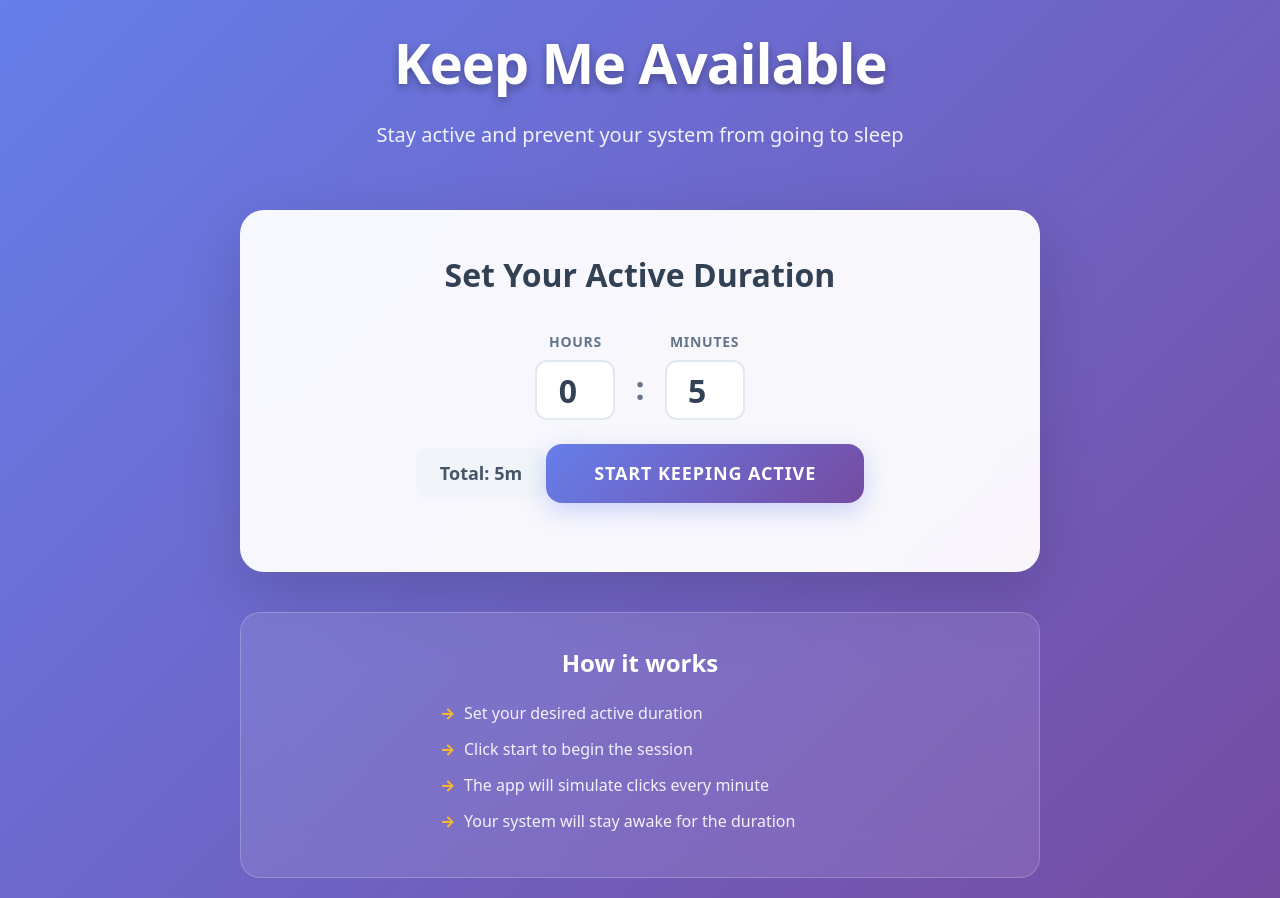
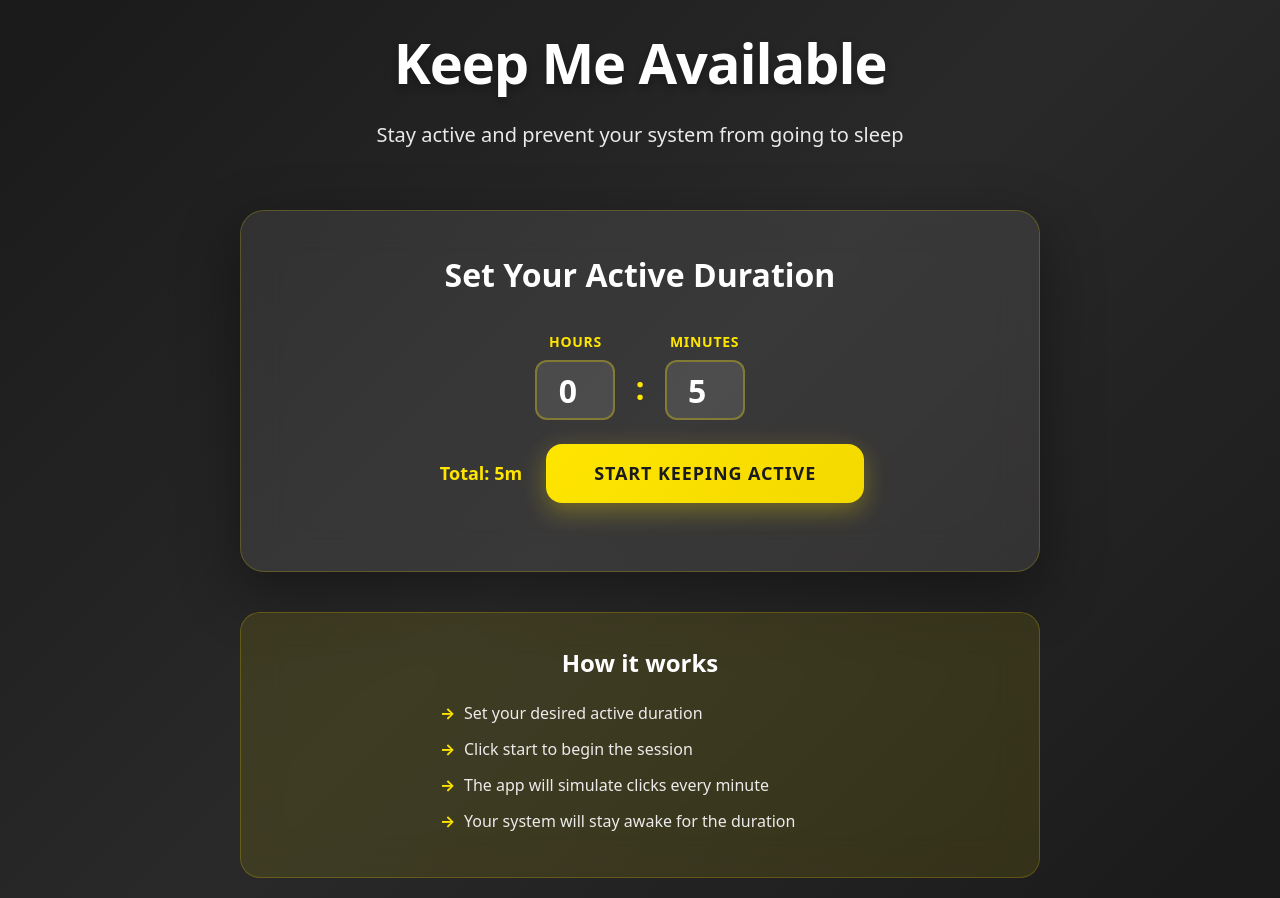
Before and after one commit to neerajdhurandher/keep-me-available, a Next.js app: page /home in a window 1280 px wide. Built offline with nearby package versions, Linux system fonts and the light colour scheme.

Commit message:
update the color theme

```diff
--- a/src/app/globals.css
+++ b/src/app/globals.css
@@ -17,14 +17,14 @@ html, body {
 }
 
 ::-webkit-scrollbar-track {
-  background: rgba(0, 0, 0, 0.1);
+  background: rgba(27, 26, 26, 0.3);
 }
 
 ::-webkit-scrollbar-thumb {
-  background: rgba(0, 0, 0, 0.3);
+  background: rgba(255, 230, 0, 0.6);
   border-radius: 4px;
 }
 
 ::-webkit-scrollbar-thumb:hover {
-  background: rgba(0, 0, 0, 0.5);
+  background: rgba(255, 230, 0, 0.8);
 }
--- a/src/app/home/styles/home.css
+++ b/src/app/home/styles/home.css
@@ -1,6 +1,6 @@
 .home-container {
   min-height: 100vh;
-  background: linear-gradient(135deg, #667eea 0%, #764ba2 100%);
+  background: linear-gradient(135deg, #1b1a1a 0%, #2a2929 50%, #1b1a1a 100%);
   display: flex;
   align-items: center;
   justify-content: center;
@@ -41,18 +41,18 @@
 }
 
 .timer-card {
-  background: rgba(255, 255, 255, 0.95);
+  background: rgba(255, 255, 255, 0.08);
   backdrop-filter: blur(20px);
   border-radius: 24px;
   padding: 40px;
-  box-shadow: 0 20px 60px rgba(0, 0, 0, 0.15);
-  border: 1px solid rgba(255, 255, 255, 0.2);
+  box-shadow: 0 20px 60px rgba(0, 0, 0, 0.4);
+  border: 1px solid rgba(255, 230, 0, 0.2);
 }
 
 .card-title {
   font-size: 2rem;
   font-weight: 700;
-  color: #334155;
+  color: #ffffff;
   margin-bottom: 32px;
 }
 
@@ -74,7 +74,7 @@
 .input-label {
   font-size: 0.875rem;
   font-weight: 600;
-  color: #64748b;
+  color: #ffe600;
   text-transform: uppercase;
   letter-spacing: 0.05em;
 }
@@ -85,40 +85,39 @@
   font-size: 2rem;
   font-weight: 700;
   text-align: center;
-  border: 2px solid #e2e8f0;
+  border: 2px solid rgba(255, 230, 0, 0.3);
   border-radius: 12px;
-  background: white;
-  color: #334155;
+  background: rgba(255, 255, 255, 0.1);
+  color: #ffffff;
   transition: all 0.2s ease;
 }
 
 .time-input:focus {
   outline: none;
-  border-color: #667eea;
-  box-shadow: 0 0 0 3px rgba(102, 126, 234, 0.1);
+  border-color: #ffe600;
+  box-shadow: 0 0 0 3px rgba(255, 230, 0, 0.2);
 }
 
 .input-separator {
   font-size: 2rem;
   font-weight: 700;
-  color: #64748b;
+  color: #ffe600;
   margin-bottom: 8px;
 }
 
 .duration-display {
   font-size: 1.125rem;
   font-weight: 600;
-  color: #475569;
+  color: #ffe600;
   margin-bottom: 32px;
   padding: 12px 24px;
-  background: #f1f5f9;
   border-radius: 12px;
   display: inline-block;
 }
 
 .start-button {
-  background: linear-gradient(135deg, #667eea 0%, #764ba2 100%);
-  color: white;
+  background: linear-gradient(135deg, #ffe600 0%, #f4d900 100%);
+  color: #1b1a1a;
   border: none;
   padding: 16px 48px;
   font-size: 1.125rem;
@@ -128,12 +127,13 @@
   transition: all 0.2s ease;
   text-transform: uppercase;
   letter-spacing: 0.05em;
-  box-shadow: 0 8px 25px rgba(102, 126, 234, 0.3);
+  box-shadow: 0 8px 25px rgba(255, 230, 0, 0.3);
 }
 
 .start-button:hover:not(:disabled) {
   transform: translateY(-2px);
-  box-shadow: 0 12px 35px rgba(102, 126, 234, 0.4);
+  box-shadow: 0 12px 35px rgba(255, 230, 0, 0.5);
+  background: linear-gradient(135deg, #f4d900 0%, #e6c200 100%);
 }
 
 .start-button:active:not(:disabled) {
@@ -146,11 +146,11 @@
 }
 
 .info-section {
-  background: rgba(255, 255, 255, 0.1);
+  background: rgba(255, 230, 0, 0.1);
   backdrop-filter: blur(20px);
   border-radius: 20px;
   padding: 32px;
-  border: 1px solid rgba(255, 255, 255, 0.2);
+  border: 1px solid rgba(255, 230, 0, 0.2);
 }
 
 .info-title {
@@ -181,7 +181,7 @@
   content: '→';
   position: absolute;
   left: 0;
-  color: #fbbf24;
+  color: #ffe600;
   font-weight: bold;
 }
 
--- a/src/app/page.tsx
+++ b/src/app/page.tsx
@@ -15,11 +15,11 @@ export default function RootRedirect() {
   return (
     <div style={{
       minHeight: '100vh',
-      background: 'linear-gradient(135deg, #667eea 0%, #764ba2 100%)',
+      background: 'linear-gradient(135deg, #1b1a1a 0%, #2a2929 50%, #1b1a1a 100%)',
       display: 'flex',
       alignItems: 'center',
       justifyContent: 'center',
-      color: 'white',
+      color: '#ffe600',
       fontFamily: 'system-ui, -apple-system, BlinkMacSystemFont, "Segoe UI", "Roboto", "Oxygen", "Ubuntu", "Cantarell", "Helvetica Neue", Arial, sans-serif'
     }}>
       <div style={{ textAlign: 'center' }}>
```
Also changed, not shown: src/app/active/styles/active.css (+17 -17 lines), src/app/complete/styles/complete.css (+15 -13 lines).
